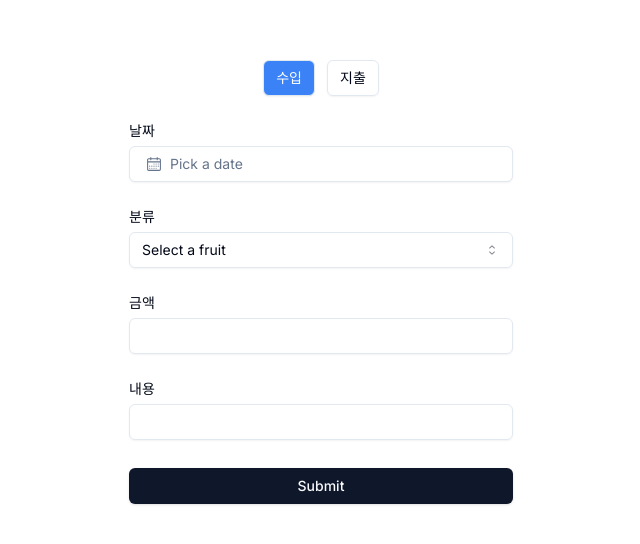
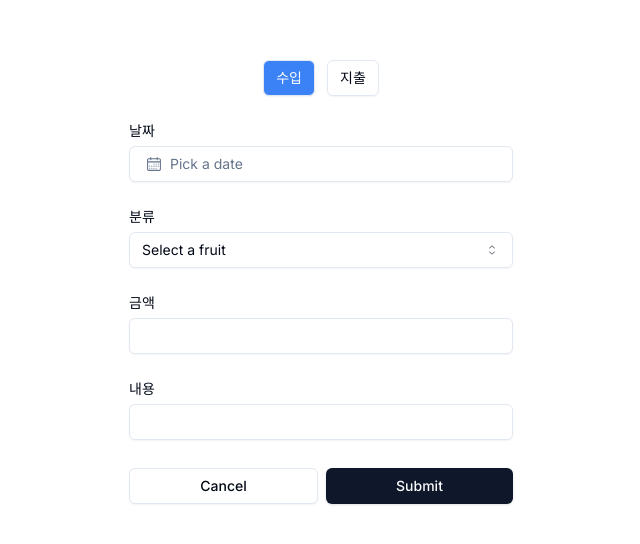
Before and after one commit to suhyeoonn/react-account-book, a Next.js app: page /transaction/add in a window 1280 px wide. Shown: the part 118-662 px from the top of the page, without its empty margins (319-959 px from the left). Built offline with nearby package versions, Linux system fonts and the light colour scheme.

Commit message:
💄 취소 버튼 추가

```diff
--- a/app/transaction/add/page.tsx
+++ b/app/transaction/add/page.tsx
@@ -4,6 +4,7 @@ import { DatePicker } from "@/components/ui/datePicker";
 import { Input } from "@/components/ui/input";
 import { Label } from "@/components/ui/label";
 import TransactionTypeToggle from "@/components/ui/transactionTypeToggle";
+import Link from "next/link";
 
 export default function TransactionEntry() {
   return (
@@ -26,7 +27,14 @@ export default function TransactionEntry() {
           <Label>내용</Label>
           <Input />
         </div>
-        <Button>Submit</Button>
+        <div className="flex w-full gap-2">
+          <Button type="button" variant="outline" className="flex-1" asChild>
+            <Link href="/">Cancel</Link>
+          </Button>
+          <Button type="submit" className="flex-1">
+            Submit
+          </Button>
+        </div>
       </form>
     </div>
   );
```
